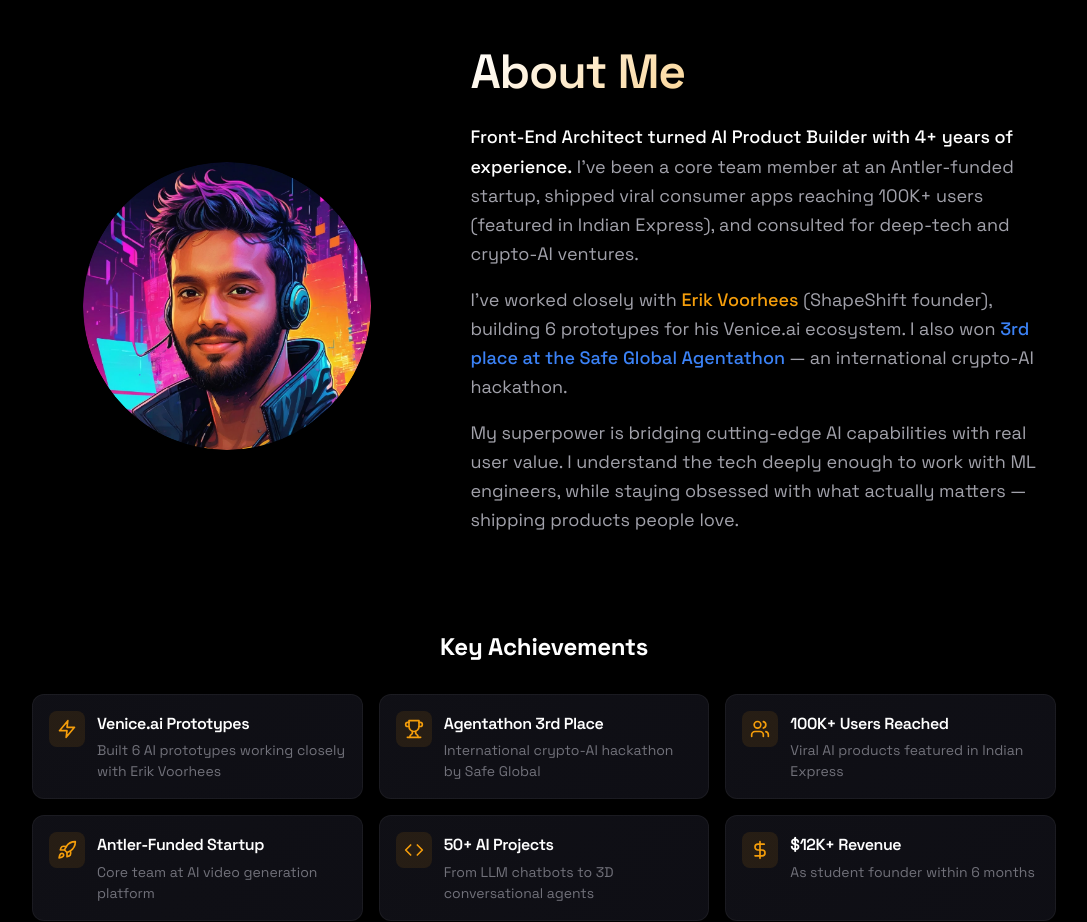
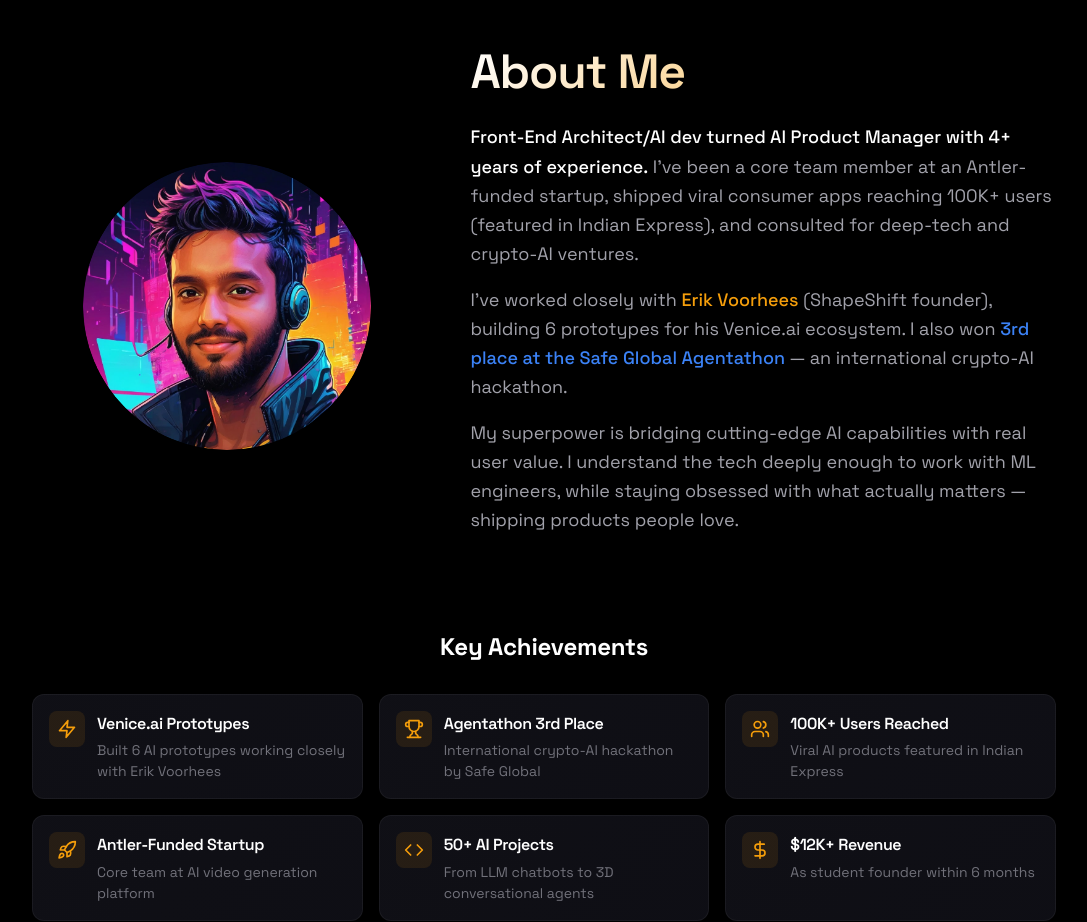
Before and after one commit to sidharth-n/new-portfolio, a React (Vite) app: page / in a window 1280 px wide. Shown: the part 1960-2882 px from the top of the page, without its empty margins (96-1183 px from the left). Built offline with nearby package versions, Linux system fonts and the light colour scheme.

Commit message:
update about me

```diff
--- a/src/components/About.tsx
+++ b/src/components/About.tsx
@@ -81,7 +81,7 @@ const About: React.FC<AboutProps> = ({ setActiveSection }) => {
 
               <div className="space-y-4 text-text-secondary text-body-lg leading-relaxed mb-8">
                 <p>
-                  <span className="text-white font-medium">Front-End Architect turned AI Product Builder with 4+ years of experience.</span> I've
+                  <span className="text-white font-medium">Front-End Architect/AI dev turned AI Product Manager with 4+ years of experience.</span> I've
                   been a core team member at an Antler-funded startup, shipped viral consumer
                   apps reaching 100K+ users (featured in Indian Express), and consulted for
                   deep-tech and crypto-AI ventures.
```
